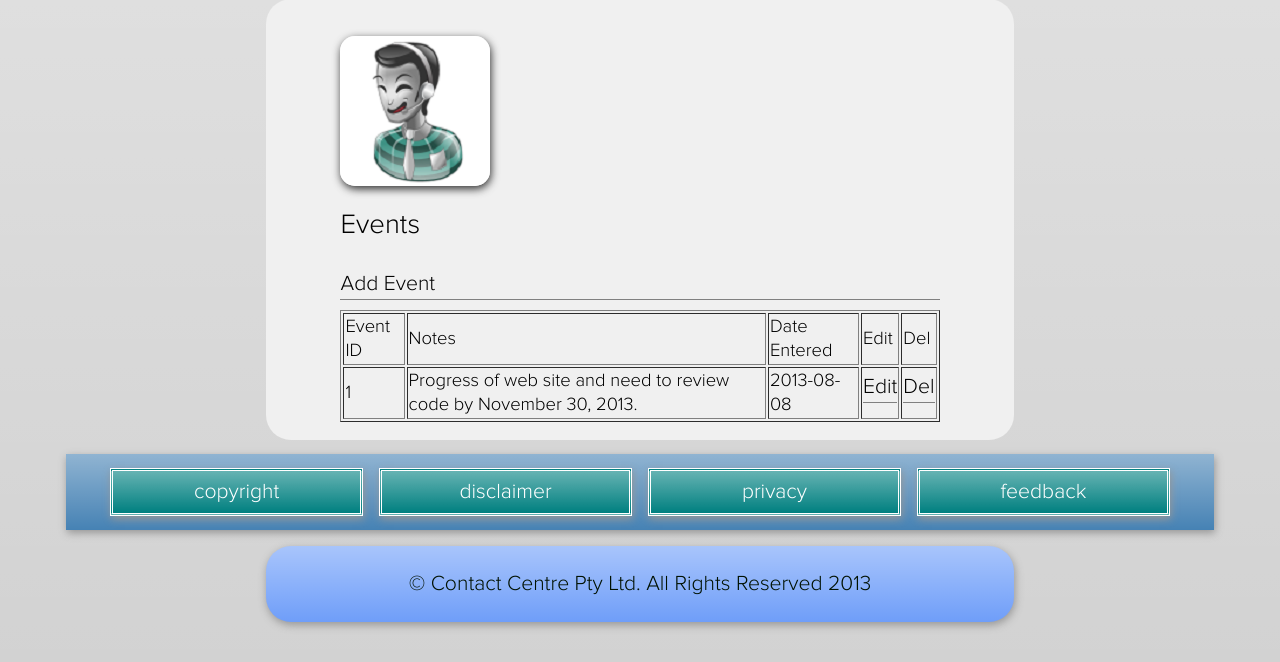
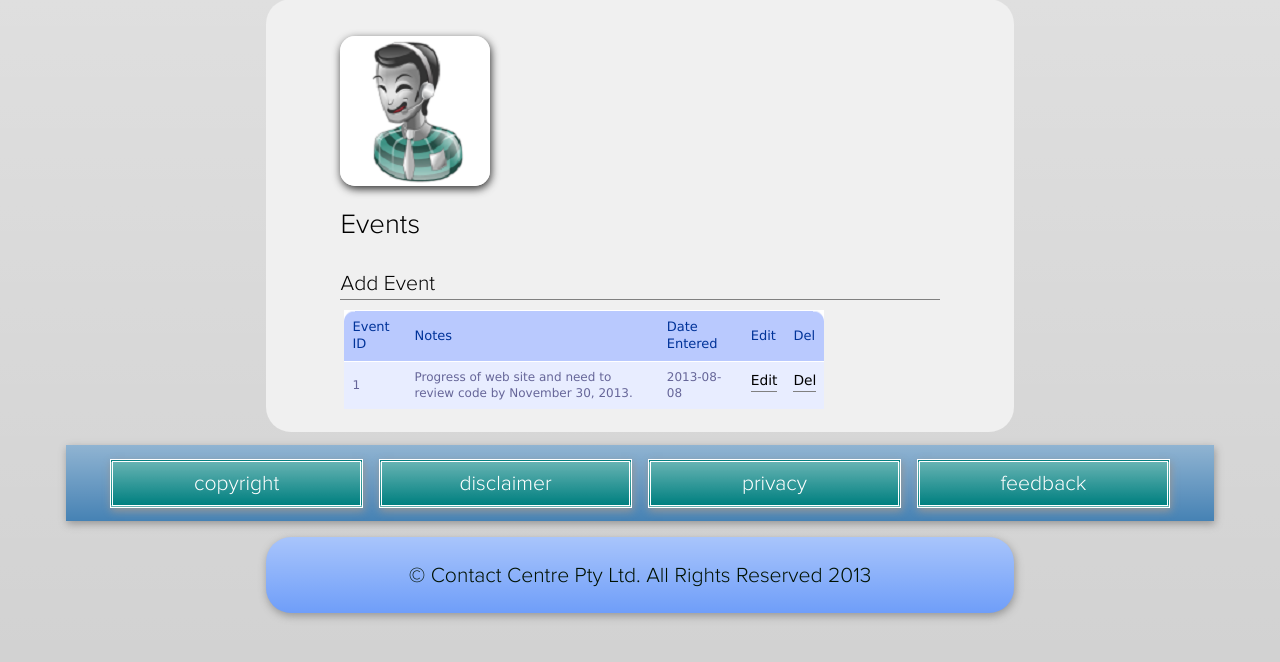
Before and after one commit to zainengineer/call_center, a PHP site: page /events.php in a window 1280 px wide. Shown: the part 256-918 px from the top of the page. Run offline with PHP 8.4, Linux system fonts and the light colour scheme; a user stored in the database is signed in; data comes from the database, SQL or seed files in the repository; some libraries are stand-ins or nearby versions.

Commit message:
CSS changes.

```diff
--- a/AssignmentOne/WebSiteDevelopment/contacts.php
+++ b/AssignmentOne/WebSiteDevelopment/contacts.php
@@ -28,7 +28,7 @@ if (mysql_query($sql))
   }
 }
 ?>
-			<table border='1'>
+			<table>
 <tr>
 <td>Name</td>
 <!--<td>Address</td>
--- a/AssignmentOne/WebSiteDevelopment/events.php
+++ b/AssignmentOne/WebSiteDevelopment/events.php
@@ -27,7 +27,7 @@ if (mysql_query($sql))
   }
 }
 ?>
-			<table border='1'>
+			<table>
 <tr>
 <!--<td>Name</td>
 <td>Address</td>
--- a/AssignmentOne/WebSiteDevelopment/eventslog.php
+++ b/AssignmentOne/WebSiteDevelopment/eventslog.php
@@ -29,7 +29,7 @@ if (mysql_query($sql))
   }
 }
 ?>
-			<table border='1'>
+			<table>
 <tr>
 <!--<td>Name</td>
 <td>Address</td>
--- a/AssignmentOne/WebSiteDevelopment/style.css
+++ b/AssignmentOne/WebSiteDevelopment/style.css
@@ -75,3 +75,56 @@ nav li{display:block;margin:3px auto;width:96%}
 nav li a,
 nav ul li b{padding:.35em 1% .35em 7%;box-shadow:0}
 aside{line-height:normal;margin-top:0!important;width:100%;border-radius:0;border-radius:none}}/*mind last brace*/
+
+
+
+
+
+table
+{
+	font-family: "Lucida Sans Unicode", "Lucida Grande", Sans-Serif;
+	font-size: 12px;
+	margin: 4px;
+	width: 480px;
+	text-align: left;
+	border-collapse: collapse;
+}
+
+
+/*thead th.rounded-company*/
+tr:first-child td:first-child
+{
+	background: #b9c9fe url('images/left.png') left -1px no-repeat;
+}
+tr:first-child td:last-child
+{
+	background: #b9c9fe url('images/right.png') right -1px no-repeat;
+}
+tr:first-child td
+{
+	padding: 8px;
+	font-weight: normal;
+	font-size: 13px;
+	color: #039;
+	background: #b9c9fe;
+}
+td
+{
+	padding: 8px;
+	background: #e8edff;
+	border-top: 1px solid #fff;
+	color: #669;
+}
+
+tfoot td.rounded-foot-left
+{
+	background: #e8edff url('images/botleft.png') left bottom no-repeat;
+}
+tfoot td.rounded-foot-right
+{
+	background: #e8edff url('images/botright.png') right bottom no-repeat;
+}
+ tbody tr:hover td
+{
+	background: #d0dafd;
+}
```
Also changed, not shown: AssignmentOne/WebSiteDevelopment/images/botleft.png (added), AssignmentOne/WebSiteDevelopment/images/botright.png (added), AssignmentOne/WebSiteDevelopment/images/left.png (added), AssignmentOne/WebSiteDevelopment/images/right.png (added).
